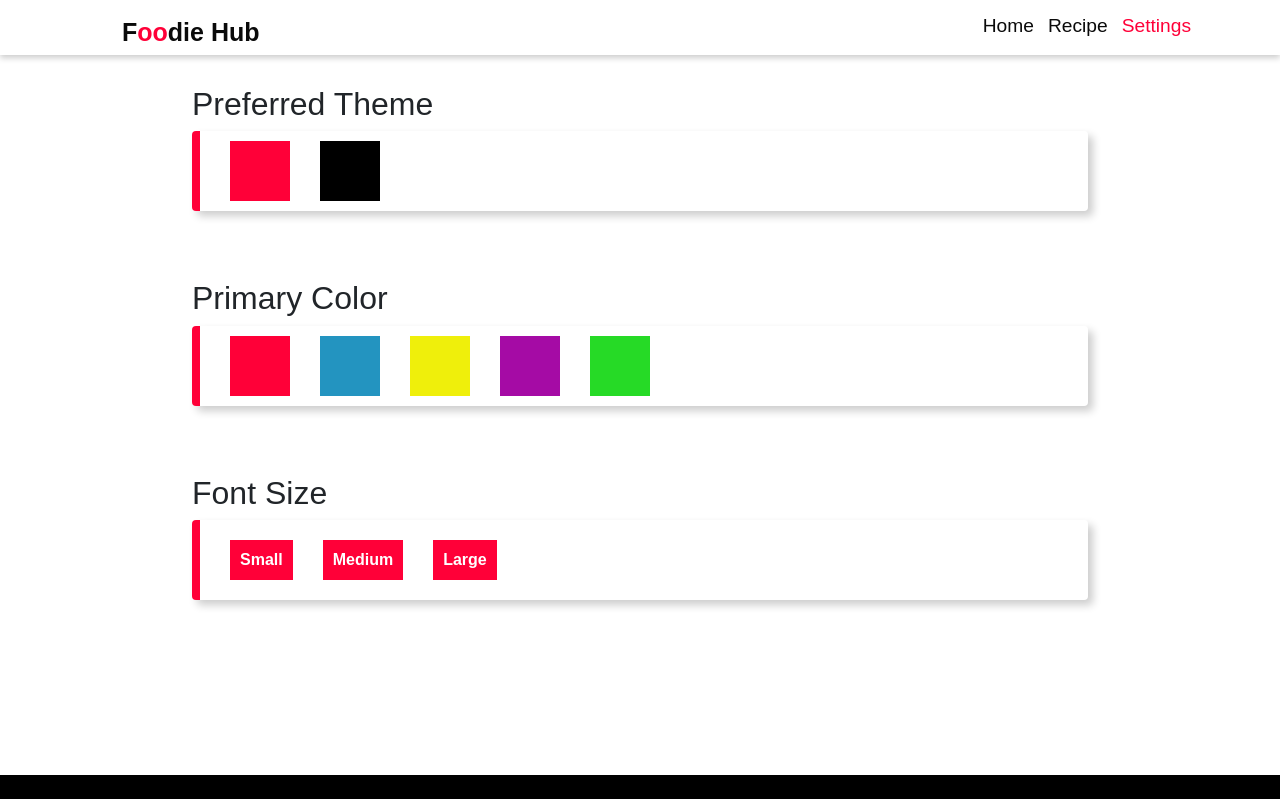
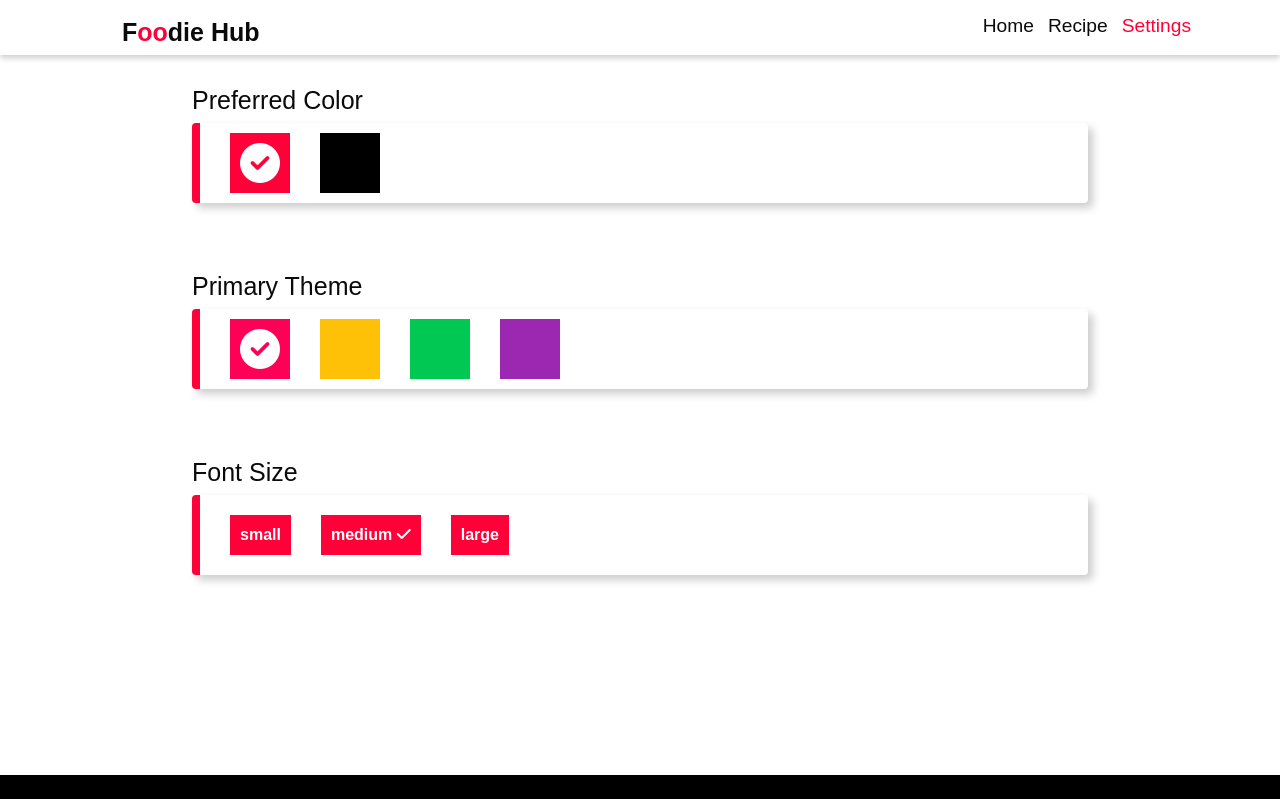
Before and after one commit to AshimSingh/Food-Recipe, a React (Create React App) app: page /settings in a window 1280 px wide. Shown: the top 799 px of the page. Built offline with nearby package versions, Linux system fonts and the light colour scheme.

Commit message:
complete

```diff
--- a/src/components/settingsblock.js
+++ b/src/components/settingsblock.js
@@ -1,26 +1,139 @@
 import React from 'react'
+import {useState,useEffect} from 'react'
+const Settingsblock = () => {
+  const [font,setFont] = useState(1)
+  const [select,setSelect]=useState(0)
+  const [settings,setSettings] = useState({
+    "--background-color": "#fff",
+    "--background-light": "#fff",
+    "--shadow-color":"rgba(0,0,0,0.2)",
+    "--primary-color":"rgb(255,0,56)",
+    "--text-color":"#0a0a0a",
+    "--text-light":"#575757",
+    "--font-size":"25px",
+    "--amination-speed":"1"
+  })
+   const primaryColor =[
+        "rgb(255, 0, 86 )",
+        "rgb(255, 193, 7 )",
+        "rgb(0, 200, 83 )",
+        "rgb(156, 39, 176 )",
+    ]
+    const fontSize = [
+    {
+      title:'small',
+      size:"18px"
+    },
+    {
+      title:"medium",
+      size:"25px"
+    },
+    {
+      title:"large",
+      size:"30px"
+    }
+  ]
+  useEffect(()=>{
+        const root = document.documentElement
+        for(let key in settings){
+          root.style.setProperty(key,settings[key])
+          // console.log(settings[key])
+        }
+  },[settings])
 
-const Settingsblock = () => {
+
+  const themes =[
+    {
+      "--background-color": "#fff",
+    "--background-light": "#fff",
+    "--shadow-color":"rgba(0,0,0,0.2)",
+    "--primary-color":"rgb(255,0,56)",
+    "--text-color":"#0a0a0a",
+    "--text-light":"#575757",
+    },
+    {
+      "--background-color": "rgb(29,29,29)",
+    "--background-light": "rgb(77,77,77)",
+    "--shadow-color":"rgba(0,0,0,0.2)",
+    "--primary-color":"rgb(255,0,56)",
+    "--text-color":"#fff",
+    "--text-light":"#eceaea",
+    }
+  ]
+   const [theme,setTheme] =useState('light')
+   function changeTheme(i){
+    const _themes = {...themes[i]}
+    setTheme(i===0?"light":"dark")
+    let _settings ={...settings}
+    for (let key in _settings){
+      // console.log(_themes[key])
+      _settings[key] = _themes[key]
+    }
+    setSettings(_settings)
+   }
+   function changeColor(i){
+
+    const _color = primaryColor[i]
+
+    let _settings ={...settings}
+    console.log(_settings["--primary-color"])
+    // console.log(_color)
+    _settings["--primary-color"]=_color
+
+    setSettings(_settings)
+    setSelect(i)
+   }
+   function changeFont(i){
+    const _fontsize=fontSize[i]
+    const _settings ={...settings}
+    // _settings["--font-size"]=_fontsize.size
+    // setSettings({_settings})
+
+
+    _settings["--font-size"]=_fontsize.size
+    setSettings(_settings)
+
+    setFont(i)
+   }
   return (
     <div className='settingsBody'>
       <div className='chefBox'>
         <div className='block'>
-            <h2>Preferred Theme</h2>
+            <h2>Preferred Color</h2>
            <div className='sblock'>
-            <div className='colorBox'></div>
-             <div className='colorBox'></div>
+            <div className='colorBox light' onClick={()=>changeTheme(0)}>
+                {theme==='light' && (
+                    <i class="fa-solid fa-circle-check"></i>
+                )
+                }
+            </div>
+             <div className='colorBox dark' onClick={()=>changeTheme(1)}>
+                    {theme==='dark' && (
+                    <i class="fa-solid fa-circle-check"></i>
+                )
+                }
+             </div>
            </div>
         </div>
       </div>
       <div className='chefBox'>
         <div className='block'>
-            <h2>Primary Color</h2>
-           <div className='sblock p'>
-            <div className='colorBox'></div>
+            <h2>Primary Theme</h2>
+           <div className='sblock'>
+
+             {/* <div className='colorBox'></div>
              <div className='colorBox'></div>
              <div className='colorBox'></div>
-             <div className='colorBox'></div>
-             <div className='colorBox'></div>
+             <div className='colorBox'></div> */}
+             {primaryColor.map((color,index)=>{
+                return(
+                    <div key={index} className='colorBox' style={{backgroundColor:color}} onClick={()=>changeColor(index)}>
+                        {select===index && (
+                            <i class="fa-solid fa-circle-check"></i>
+                        )}
+                    </div>
+                )
+             })}
            </div>
         </div>
       </div>
@@ -28,9 +141,16 @@ const Settingsblock = () => {
         <div className='block'>
             <h2>Font Size</h2>
            <div className='sblock'>
-                <button className='sbtn'>Small</button>
-                <button className='sbtn'>Medium</button>
-                <button className='sbtn'>Large</button>
+                {/* <button className='sbtn'>Small {font==='small'?<i class="fa-solid fa-check"></i>:""}</button>
+                <button className='sbtn'>Medium {font==='medium'?<i class="fa-solid fa-check"></i>:""}</button>
+                <button className='sbtn'>Large {font==='large'?<i class="fa-solid fa-check"></i>:""}</button> */}
+                {
+                  fontSize.map((m,index)=>{
+                    return(
+                      <button  className='sbtn' onClick={()=>changeFont(index)}>{m.title} {font===index?<i class="fa-solid fa-check"></i>:""}</button>
+                    )
+                  })
+                }
            </div>
         </div>
       </div>
--- a/src/components/settingsblock.scss
+++ b/src/components/settingsblock.scss
@@ -1,5 +1,7 @@
 .settingsBody{
     height: 90vh;
+    background-color: var(--background-light);
+    color: var(--text-color);
 }
 .settingsBlock{
     width: 100%;
@@ -11,9 +13,14 @@
 .block{
     margin: 30px 0;
     width: 70%;
+    h2 {
+            font-size: var(--font-size);
+        }
 
 }
+
 .sblock{
+    background-color: var(--background-light);
     margin: 8px 0;
     height: 80px;
     border-radius: 4px;
@@ -29,24 +36,31 @@
     width: 60px;
     background-color: var(--primary-color);
     cursor: pointer;
+    display: flex;
+    justify-content: center;
+    align-items: center;
+    i{
+        font-size: 40px;
+        color: #fff;
+    }
 }
 .colorBox:nth-child(2){
     background-color: black;
 }
-.p{
-    .colorBox:nth-child(2) {
-            background-color: rgb(35, 148, 192);
-        }
-    .colorBox:nth-child(3) {
-            background-color: rgb(239, 239, 11);
-                }
-        .colorBox:nth-child(4) {
-            background-color: rgb(165, 11, 165);
-        }
-                .colorBox:nth-child(5) {
-                    background-color: rgb(38, 218, 38);
-                }
-}
+// .p{
+//     .colorBox:nth-child(2) {
+//             background-color: rgb(35, 148, 192);
+//         }
+//     .colorBox:nth-child(3) {
+//             background-color: rgb(239, 239, 11);
+//                 }
+//         .colorBox:nth-child(4) {
+//             background-color: rgb(165, 11, 165);
+//         }
+//                 .colorBox:nth-child(5) {
+//                     background-color: rgb(38, 218, 38);
+//                 }
+// }
 .sbtn{
     background-color: var(--primary-color);
     margin: 0 15px;
--- a/src/styles/index.scss
+++ b/src/styles/index.scss
@@ -5,7 +5,7 @@
     --primary-color:rgb(255,0,56);
     --text-color:#0a0a0a;
     --text-light:#575757;
-    --font-size:16px;
+    --font-size:25px;
     --amination-speed:1;
 }
 *{
@@ -68,7 +68,7 @@
     color: #0a0a0a;
     a,a:hover{
         text-decoration: none;
-        color: #0a0a0a;
+        color: var(--text-color);
     }
     span{
         color: var(--primary-color);
```
